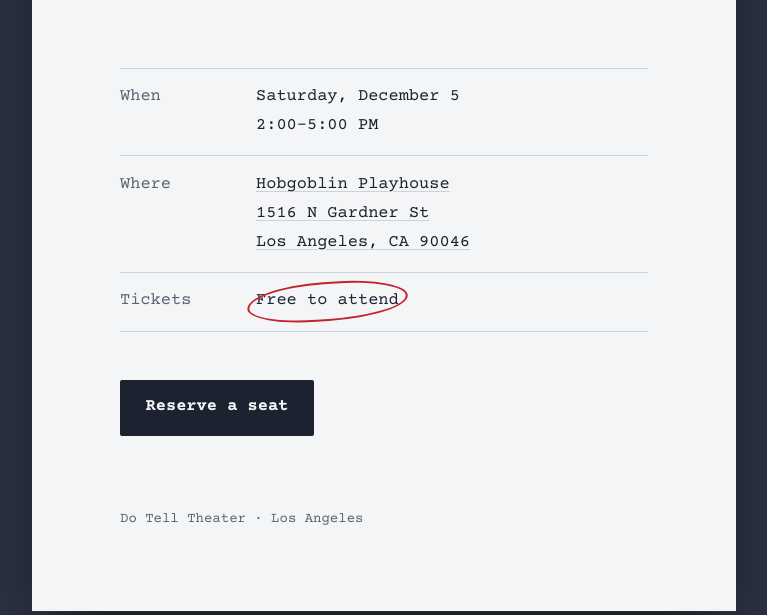
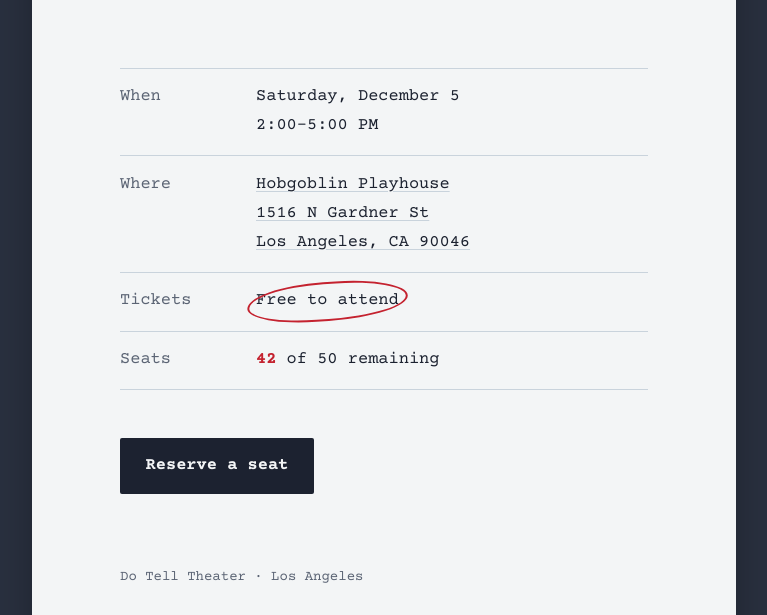
Before and after one commit to lmeraz/dotelltheater.github.io, a plain HTML site: page index.html in a window 1280 px wide. Shown: the part 482-1097 px from the top of the page, without its empty margins (256-1023 px from the left). Drawn offline with nearby package versions, Linux system fonts and the light colour scheme.

Commit message:
feat: add seats remaining and Google Form registration link
Co-Authored-By: Claude Opus 5.5 <noreply@anthropic.com>

```diff
--- a/index.html
+++ b/index.html
@@ -135,6 +135,11 @@
       pointer-events: none;
     }
 
+    .seats-left {
+      font-weight: 700;
+      color: var(--pencil);
+    }
+
     .cta {
       margin-top: 3rem;
       display: flex;
@@ -203,10 +208,15 @@
         <dt>Tickets</dt>
         <dd><span class="free">Free to attend</span></dd>
       </div>
+      <div class="row">
+        <dt>Seats</dt>
+        <!-- Update the number below as people register -->
+        <dd><span class="seats-left">42</span> of 50 remaining</dd>
+      </div>
     </dl>
 
     <div class="cta">
-      <a class="button" href="https://forms.gle/REPLACE_WITH_FORM_ID" target="_blank" rel="noopener">Reserve a seat</a>
+      <a class="button" href="https://forms.gle/zif6zaYz6oXnU5x8A" target="_blank" rel="noopener">Reserve a seat</a>
     </div>
 
     <footer>
```
